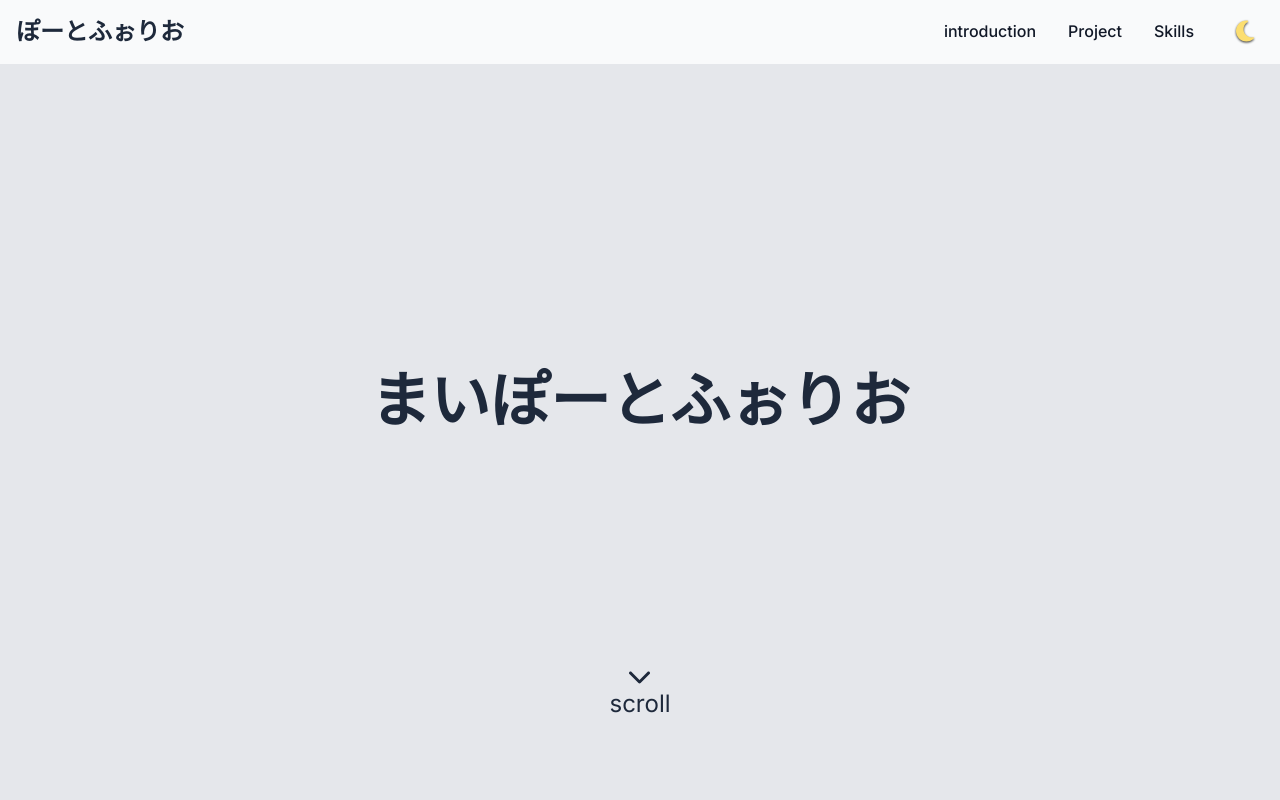
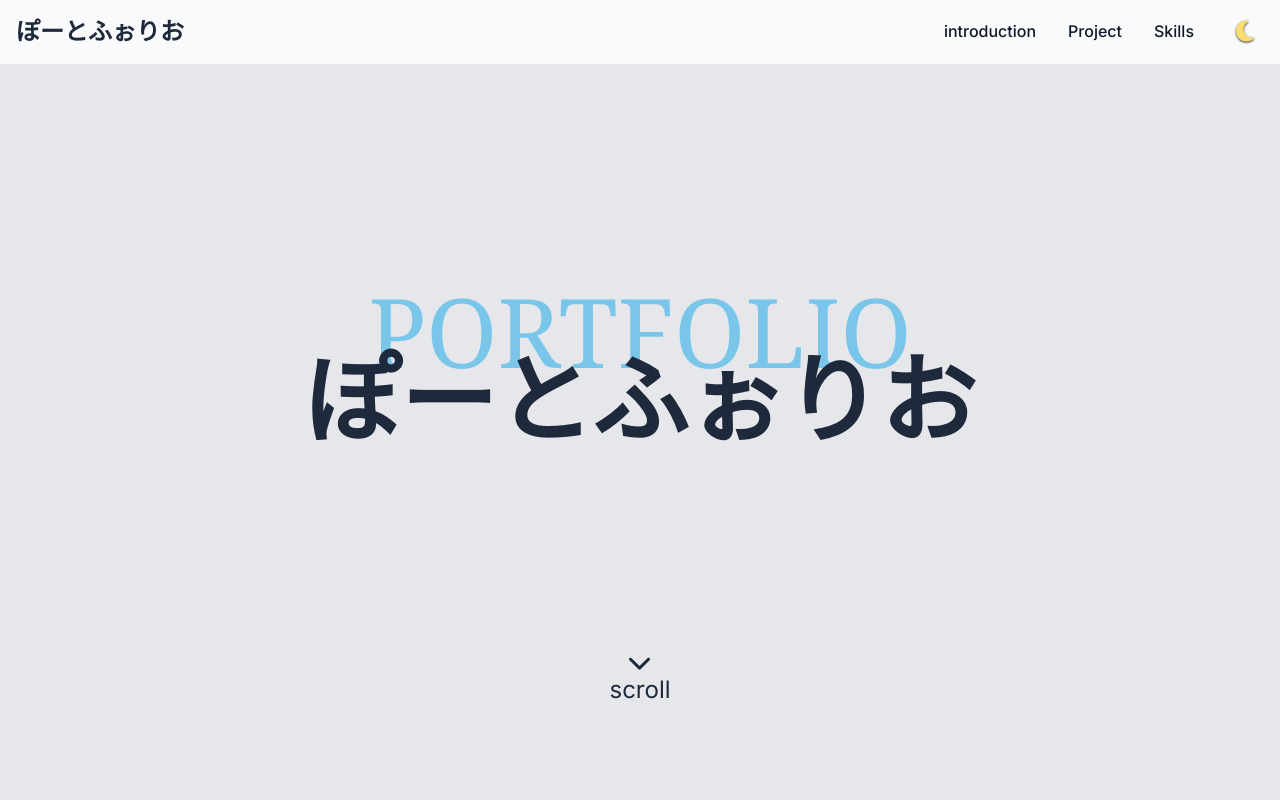
Before and after one commit to various3211workd/learn_portfolio, a Next.js app: page / in a window 1280 px wide. Shown: the top 800 px of the page. Built offline with nearby package versions, Linux system fonts and the light colour scheme.

Commit message:
[Fix] intro design

```diff
--- a/src/components/intro.tsx
+++ b/src/components/intro.tsx
@@ -3,13 +3,20 @@ import { faChevronDown } from '@fortawesome/free-solid-svg-icons';
 
 const Intro = () => {
   return (
-    <div className="flex justify-center h-screen w-screen overflow-scroll">
-      <div className="grid content-center pb-32 duration-75 animate-tracking-in-expand">
-        <p className="md:text-6xl text-4xl font-semibold">まいぽーとふぉりお</p>
-      </div>
-      <div className="flex justify-center flex-col absolute bottom-20 text-2xl ease-in duration-300 hover:text-3xl cursor-pointer">
-        <FontAwesomeIcon icon={faChevronDown} />
-        <p>scroll</p>
+    <div className="min-h-[45vh] bg-center bg-cover bg-opacity-75">
+      <div className="flex justify-center h-screen w-screen overflow-scroll">
+        <div className="grid content-center pb-32 duration-75 animate-tracking-in-expand md:text-8xl text-4xl relative">
+          <p className="font-serif text-center text-sky-500 opacity-50 absolute top-1/3 left-1/2 transform -translate-x-1/2 -translate-y-1/2">
+            PORTFOLIO
+          </p>
+          <p className="font-semibold z-0 text-slate-800 dark:text-white">
+            ぽーとふぉりお
+          </p>
+        </div>
+        <div className="flex justify-center flex-col absolute bottom-20 text-2xl animate-bounce duration-300 hover:font-bold">
+          <FontAwesomeIcon icon={faChevronDown} />
+          <p>scroll</p>
+        </div>
       </div>
     </div>
   );
```
